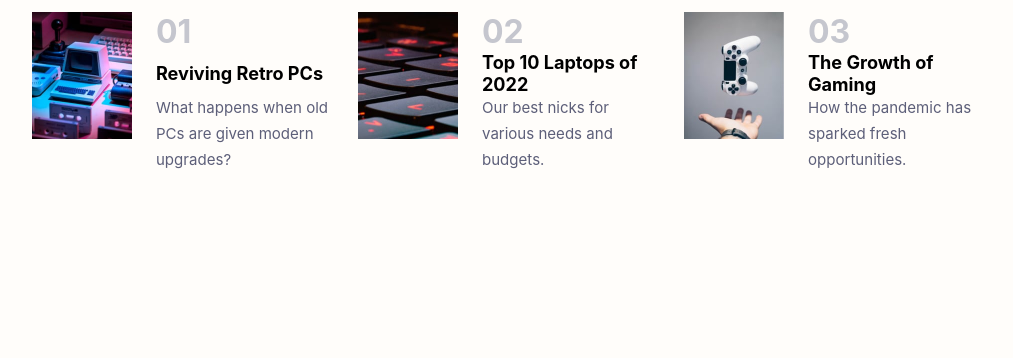
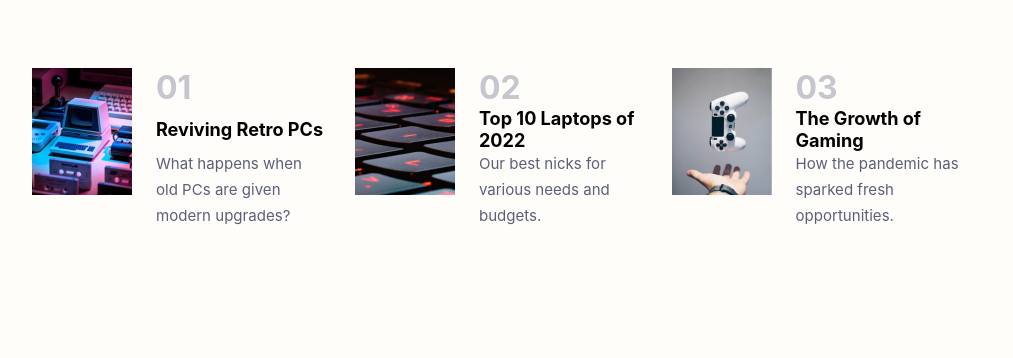
Before and after one commit to MundatiC/News_homepage, a plain HTML site: page index.html in a window 1280 px wide. Shown: the part 761-1119 px from the top of the page, without its empty margins (133-1146 px from the left). Before the commit the page ends 1063 px from the top, so only its background shows below. Drawn offline with Linux system fonts and the light colour scheme; a web font is replaced by a local one.

Commit message:
made some changes

```diff
--- a/index.html
+++ b/index.html
@@ -30,7 +30,7 @@
 
                 </div>
 
-                <div>
+
                     <img class="bigImgDesk" src="images/image-web-3-desktop.jpg" alt="">
                         <img class="bigImgMobile" src="images/image-web-3-mobile.jpg" alt="">
 
@@ -47,7 +47,7 @@
                                 </div>
                                 <div class="button"><button>READ MORE</button></div>
                             </div>
-                </div>
+
 
 
 
@@ -71,7 +71,7 @@
                         </div>
                     </div>
 
-                    <div class="featuredSection">
+
                         <div class="beige beige1">
                             <div class="smallImg beigeSub"><img src="images/image-retro-pcs.jpg" alt=""></div>
                             <div class="beigeText beigeSub">
@@ -100,7 +100,7 @@
                             </div>
                         </div>
 
-                    </div>
+
 
                 </main>
 
--- a/style.css
+++ b/style.css
@@ -16,7 +16,7 @@
         'nav nav nav nav nav nav'
         'bigImgDesk bigImgDesk bigImgDesk bigImgDesk new new'
         'BrightFuture BrightFuture smalltext smalltext new new'
-        'featuredSection featuredSection featuredSection featuredSection featuredSection featuredSection';
+        ' beige1 beige1 beige2 beige2 beige3 beige3';
     grid-gap: 1.75rem 1.88rem;
     background-color: hsl(36, 100%, 99%);
     padding: 5.6rem 10.31rem 8.06rem 10.31rem;
@@ -42,11 +42,16 @@
     grid-area: new;
 }
 
-.featuredSection {
-    grid-area: featuredSection;
-    display: grid;
-    grid-template-columns: repeat(3, 1fr);
-    grid-gap: 1.75rem;
+.beige1{
+    grid-area: beige1;
+  }
+
+  .beige2{
+    grid-area: beige2;
+  }
+
+  .beige3{
+    grid-area: beige3;
   }
 
 
```
